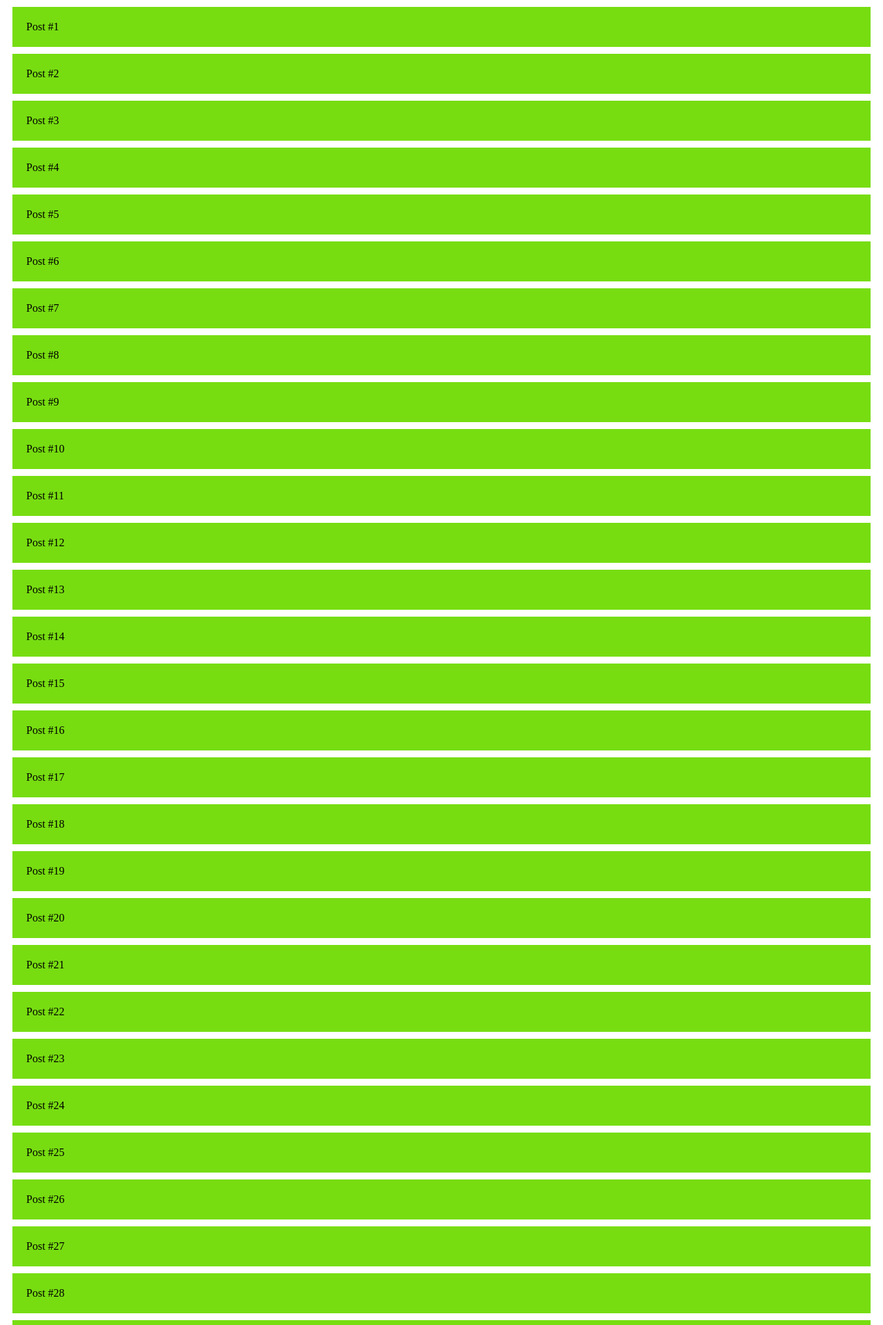
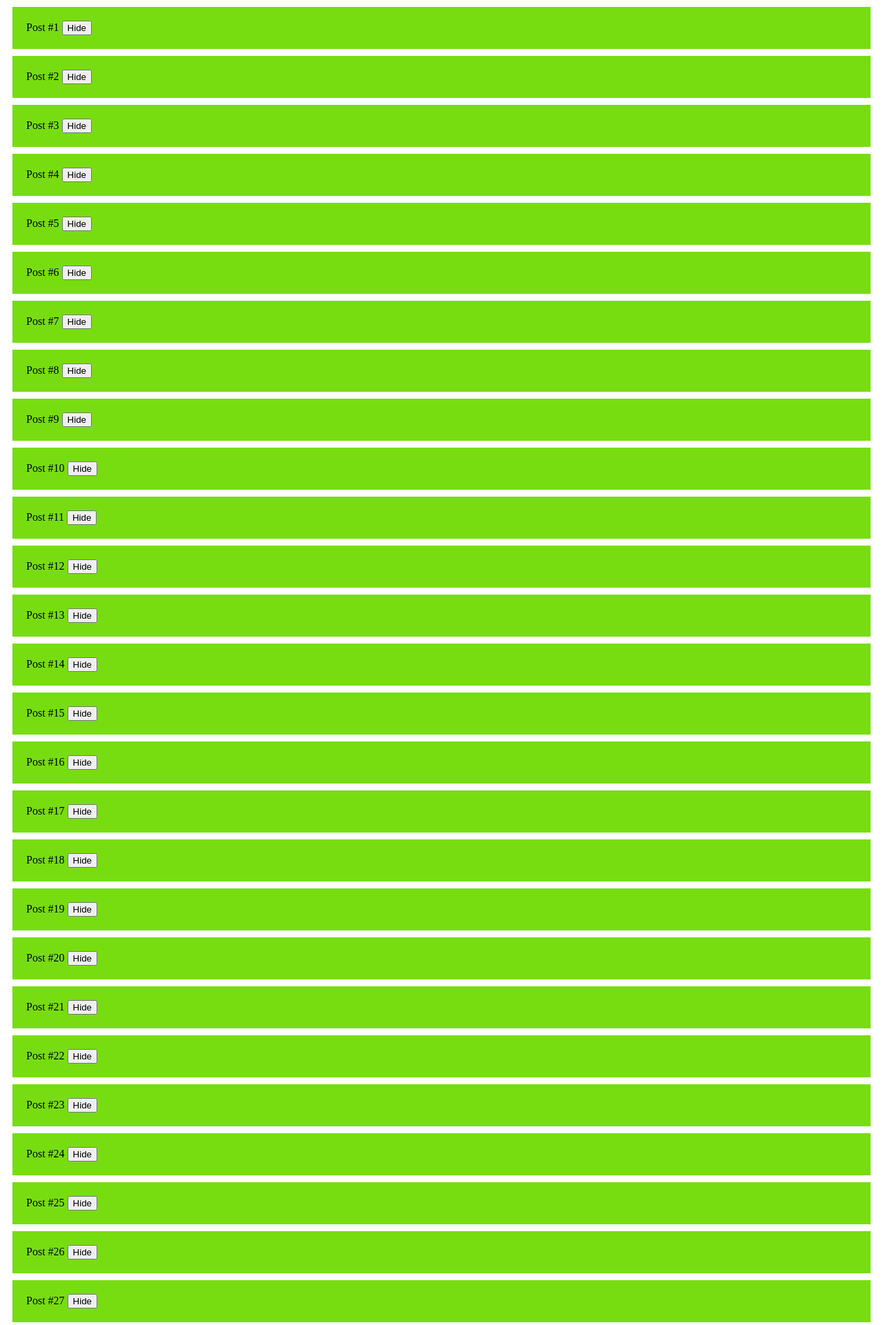
Before and after one commit to revelation136/userInterface, a Django app: page / in a window 1280 px wide. Shown: the top 1921 px of the page at 69% size. Run offline with Django 4.2, Linux system fonts and the light colour scheme.

Commit message:
posts app - adding hide button to hide the post div by using event.target

```diff
--- a/scroll/posts/static/posts/script2.0.js
+++ b/scroll/posts/static/posts/script2.0.js
@@ -7,6 +7,20 @@ window.onscroll = function () {
         load_content();
     }
 };
+
+// if hide button is clicked, delete the post
+document.addEventListener('click', event => {
+    //find what click on
+    const element = event.target;
+    if (element.className === 'hide') {
+        //removing the element (in this case removing the hide button)
+        // element.remove();
+        //Removing the parent of that element (in this case the post div)
+        element.parentElement.remove();
+    }
+
+
+})
 
 async function load_content() {
     const start = counter;
@@ -24,6 +38,6 @@ async function load_content() {
 function add_post(content) {
     const post = document.createElement('div');
     post.className = 'post';
-    post.innerHTML = content;
+    post.innerHTML = `${content} <button class="hide">Hide</button>`;
     document.querySelector('#posts').append(post);
 };
--- a/scroll/posts/templates/posts/index.html
+++ b/scroll/posts/templates/posts/index.html
@@ -10,6 +10,7 @@
             background-color: #77dd11;
             padding: 20px;
             margin: 10px;
+            position: relative;
         }
         body {
             padding-bottom: 50px;
```
Also changed, not shown: scroll/db.sqlite3.
